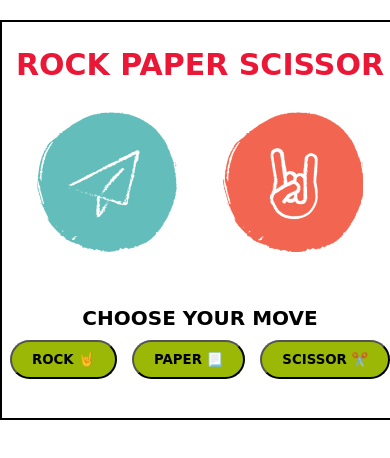
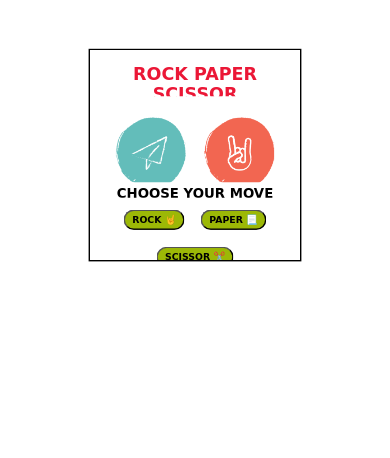
Before and after one commit to VighneshManjrekar/RockPaperScissor.io, a plain HTML site: page index.html in a window 390 px wide. Drawn offline with Linux system fonts and the light colour scheme; a web font is replaced by a local one.

Commit message:
Update style.css

```diff
--- a/style.css
+++ b/style.css
@@ -1,60 +1,94 @@
 *{
     margin: 0;
     padding: 0;
-    box-sizing: border-box;
+    overflow: hidden;
 }
+
 body{
     text-transform: uppercase;
+    margin-top: 20px;
     font-family: 'Chilanka', cursive;
 }
-.score-board{
-    display: flex;
-    flex-flow: column;
-    justify-content: center;
-    margin-top: 15px;
-}
-span{
-    text-align: center;
-    font-weight: bold;
-}
-#score{
-    margin-top: 7px;
-}
-h1{
-    color: #eb1736;
-    margin-top: 25px;
-    font-size: 30px;
-}
-h3{
-    margin-top: 20px;
-    font-size: 20px;
-}
+
 .main{
+    width: 400px;
     height: 400px;
-    width: 400px;
+    border: solid black 2px;
     margin: auto;
     display: flex;
     flex-flow: column;
-    border: solid black 2px;
-    align-items: center;
-    margin-top: 20px;
+    text-align: center;
+    /* align-items: center; */
 }
+
+h1{
+    color: #eb1736;
+    margin: 20px 0px 10px 0px;
+    font-size: 33px;
+}
+h3{
+    font-size: 25px;
+    margin: 5px 0px;
+}
+
+.images{
+    flex-flow: row;
+}
+
 .images img{
-    width: 140px;
-    margin: 30px 20px;
+    width: 150px;
+    margin: 30px 23px;
 }
-.option button{
+
+button{
     padding: 10px 20px;
-    text-transform: uppercase;
+    margin: 20px 15px;
     border-radius: 20px;
     outline: none;
     cursor: pointer;
-    margin: 10px 5px;
+    font-family: 'Chilanka', cursive;
+    color:black;
+    font-weight: 700;
+    text-transform: uppercase;
     background-color: #9cb806;
-    color: black;
-    font-family: 'Chilanka', cursive;
-    font-weight: bold;
 }
-.option button:hover{
+button:hover{
     background-color: chartreuse;
 }
+
+#result , #score {
+    text-align: center;
+    margin-top: 10px;
+    font-weight: 600;
+    font-size: 23px;
+}
+
+@media only screen and (max-width: 410px) {
+    body {
+        width: 100vw;
+        margin: auto;
+        transform: scale(0.7,0.7);
+        position: absolute;
+    }
+    .main{
+        width: 300px;
+        height: 300px;
+    }
+    h1{
+        font-size: 25px;
+    }
+    h3{
+        font-size: 19px;
+    }
+    .images img{
+        width: 100px;
+        margin: 20px 10px ;
+    }
+    button{
+        padding: 5px 10px;
+        margin: 12px 9px;
+    }
+    #result , #score {
+        font-size: 15px;
+    }
+  }
```
